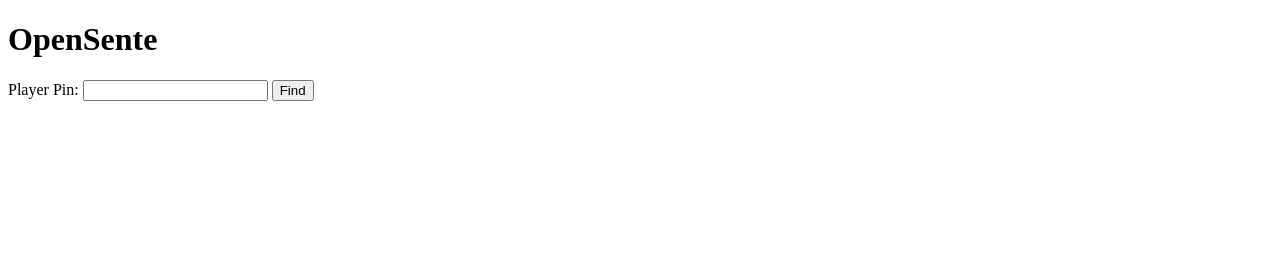
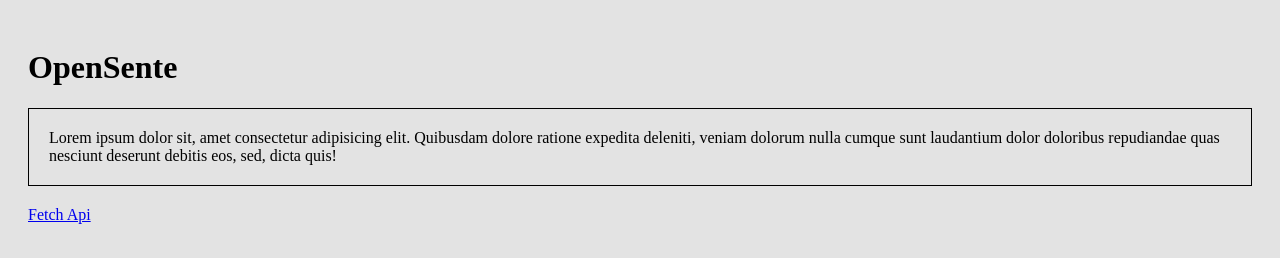
Before and after one commit to oguzzerman/OpenSenteWeb, a plain HTML site: page index.html in a window 1280 px wide. Drawn offline with Linux system fonts and the light colour scheme.

Commit message:
css eklendi.

```diff
--- a/index.html
+++ b/index.html
@@ -4,20 +4,11 @@
     <meta charset="UTF-8">
     <meta name="viewport" content="width=device-width, initial-scale=1.0">
     <title>OpenSente</title>
+    <link rel="stylesheet" type="text/css" href="styles/style.css">
 </head>
 <body>
     <h1>OpenSente</h1>
-
-    <div>
-        <label for="player-pin">Player Pin:</label>
-        <input type="text" id="player-pin" name="player-pin" />
-        <button id="find-player-button">Find</button>
-    </div>
-
-    <div id="player-info">
-
-    </div>
-
-    <script src="scripts/site.js"></script>
+    <p>Lorem ipsum dolor sit, amet consectetur adipisicing elit. Quibusdam dolore ratione expedita deleniti, veniam dolorum nulla cumque sunt laudantium dolor doloribus repudiandae quas nesciunt deserunt debitis eos, sed, dicta quis!</p>
+    <a href="fetch.html">Fetch Api</a>
 </body>
 </html>
--- /dev/null
+++ b/styles/style.css
@@ -0,0 +1,10 @@
+body {
+    padding: 20px;
+    background: #e3e3e3;
+}
+
+p {
+    margin-bottom: 20px;
+    padding: 20px;
+    border: 1px solid black;
+}
```
Also changed, not shown: fetch.html (added, +24 -0 lines).
